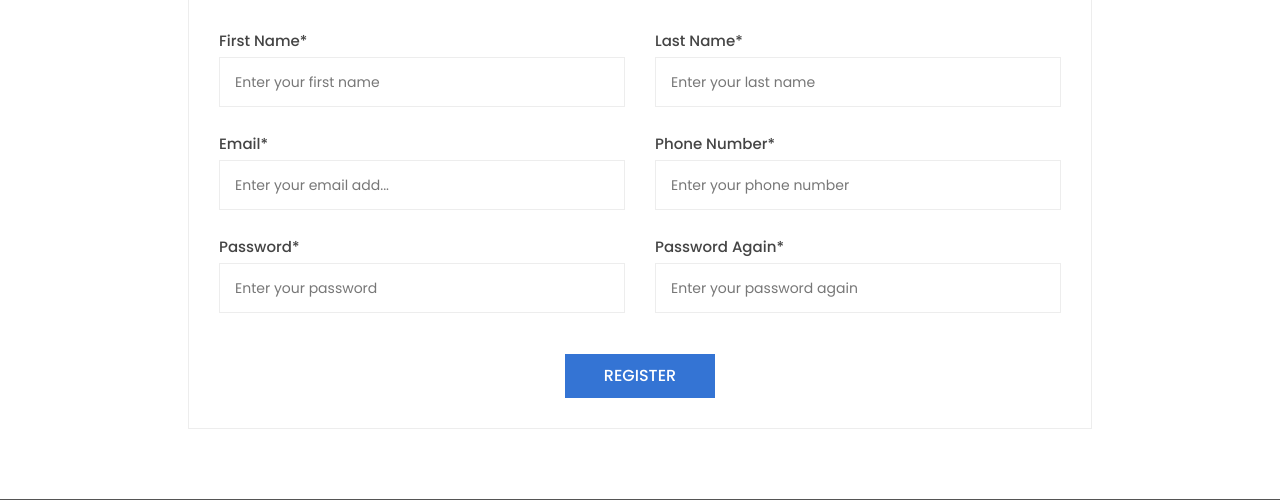
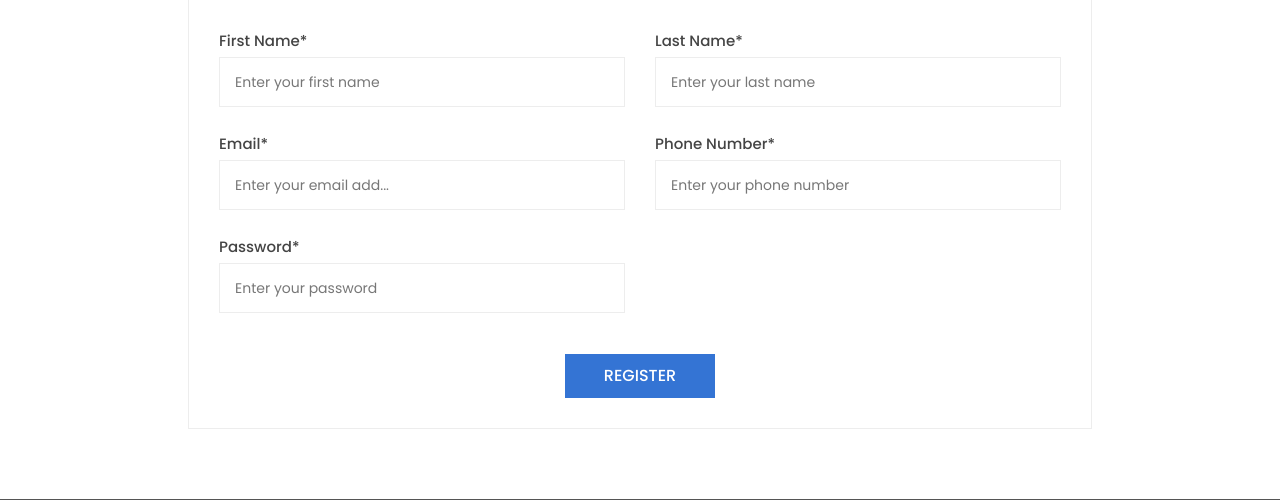
Before and after one commit to dantechplc/Ekka, a Django app: page /account/register in a window 1280 px wide. Shown: the part 378-878 px from the top of the page. Run offline with Django 4.2, Linux system fonts and the light colour scheme; some libraries are stand-ins or nearby versions; some web fonts are replaced.

```diff
--- a/account/templates/account/registration/register.html
+++ b/account/templates/account/registration/register.html
@@ -63,11 +63,6 @@
                                     <input type="password" name="password" placeholder="Enter your password"
                                            required/>
                                 </span>
-                            <span class="ec-register-wrap ec-register-half">
-                                    <label>Password Again*</label>
-                                    <input type="password" name="password_again" placeholder="Enter your password again"
-                                           required/>
-                                </span>
                             {% csrf_token %}
                             <span class="ec-register-wrap ec-register-btn">
                                     <button class="btn btn-primary" type="submit">Register</button>
```
